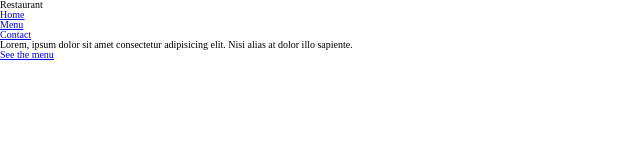
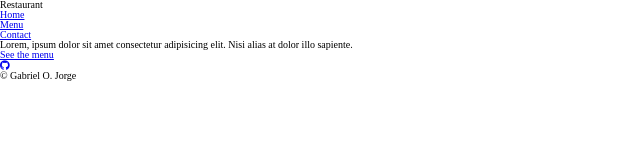
Before and after one commit to GabrielOJorge/restaurant-page, a website built with webpack: page dist/index.html in a window 1280 px wide. Shown: the full height of the page, 0-640 px from the left. Built offline with nearby package versions, Linux system fonts and the light colour scheme.

Commit message:
create main-footer component

```diff
--- /dev/null
+++ b/src/components/main-footer/main-footer.js
@@ -0,0 +1,20 @@
+const footerComponent = () => {
+  const footer = document.createElement('footer');
+  const a = document.createElement('a');
+  const i = document.createElement('i');
+  const h3 = document.createElement('h3');
+
+  i.className = 'fab fa-github';
+
+  a.href = 'https://github.com/GabrielOJorge';
+  a.target = '_blank';
+  a.append(i);
+
+  h3.textContent = '© Gabriel O. Jorge';
+
+  footer.append(a, h3);
+
+  return footer;
+};
+
+export default footerComponent;
--- a/src/functions/load-page.js
+++ b/src/functions/load-page.js
@@ -1,8 +1,9 @@
 import headerComponent from "../components/main-header/main-header";
 import bannerComponent from "../components/main-banner/main-banner";
+import footerComponent from "../components/main-footer/main-footer";
 
 const loadPage = () => {
-  document.getElementById('content').append(headerComponent(), bannerComponent());
+  document.getElementById('content').append(headerComponent(), bannerComponent(), footerComponent());
 };
 
 export default loadPage;
```
Also changed, not shown: dist/index.html, dist/main.js.
